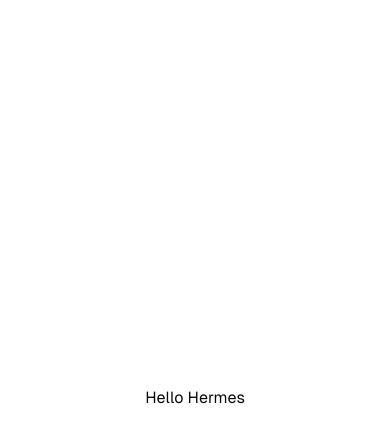
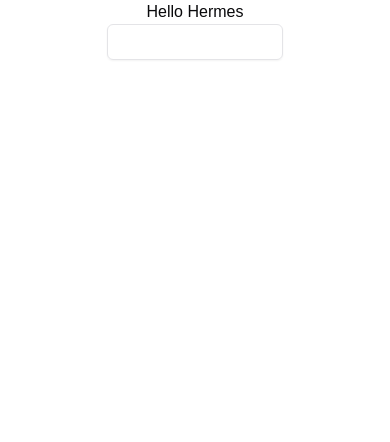
Before and after one commit to zaqreynolds/hermes, a Next.js app: page / in a window 390 px wide. Shown: the top 442 px of the page. Built offline with nearby package versions, Linux system fonts and the light colour scheme.

Commit message:
feat(layout): Update app title and description, adjust main layout structure
- Updated the title and description in metadata
- Restructured the main layout with a flex column
- Added an input component to the Home page
- Implemented a useDebounce hook for input debounce

```diff
--- a/app/layout.tsx
+++ b/app/layout.tsx
@@ -14,8 +14,8 @@ const geistMono = localFont({
 });
 
 export const metadata: Metadata = {
-  title: "Create Next App",
-  description: "Generated by create next app",
+  title: "Hermes",
+  description: "Flight price tacking app",
 };
 
 export default function RootLayout({
@@ -28,7 +28,9 @@ export default function RootLayout({
       <body
         className={`${geistSans.variable} ${geistMono.variable} antialiased`}
       >
-        {children}
+        <main className="flex flex-col items-center sm:items-start h-screen">
+          {children}
+        </main>
       </body>
     </html>
   );
--- a/app/page.tsx
+++ b/app/page.tsx
@@ -1,9 +1,10 @@
+import { Input } from "@/components/ui/input";
+
 export default function Home() {
   return (
-    <div className="grid grid-rows-[20px_1fr_20px] items-center justify-items-center min-h-screen p-8 pb-20 gap-16 sm:p-20 font-[family-name:var(--font-geist-sans)]">
-      <main className="flex flex-col gap-8 row-start-2 items-center sm:items-start">
-        Hello Hermes
-      </main>
+    <div className="flex flex-col h-full w-full items-center">
+      <p>Hello Hermes</p>
+      <Input className="w-44" />
     </div>
   );
 }
```
Also changed, not shown: hooks/useDebounce.ts (added, +17 -0 lines).
